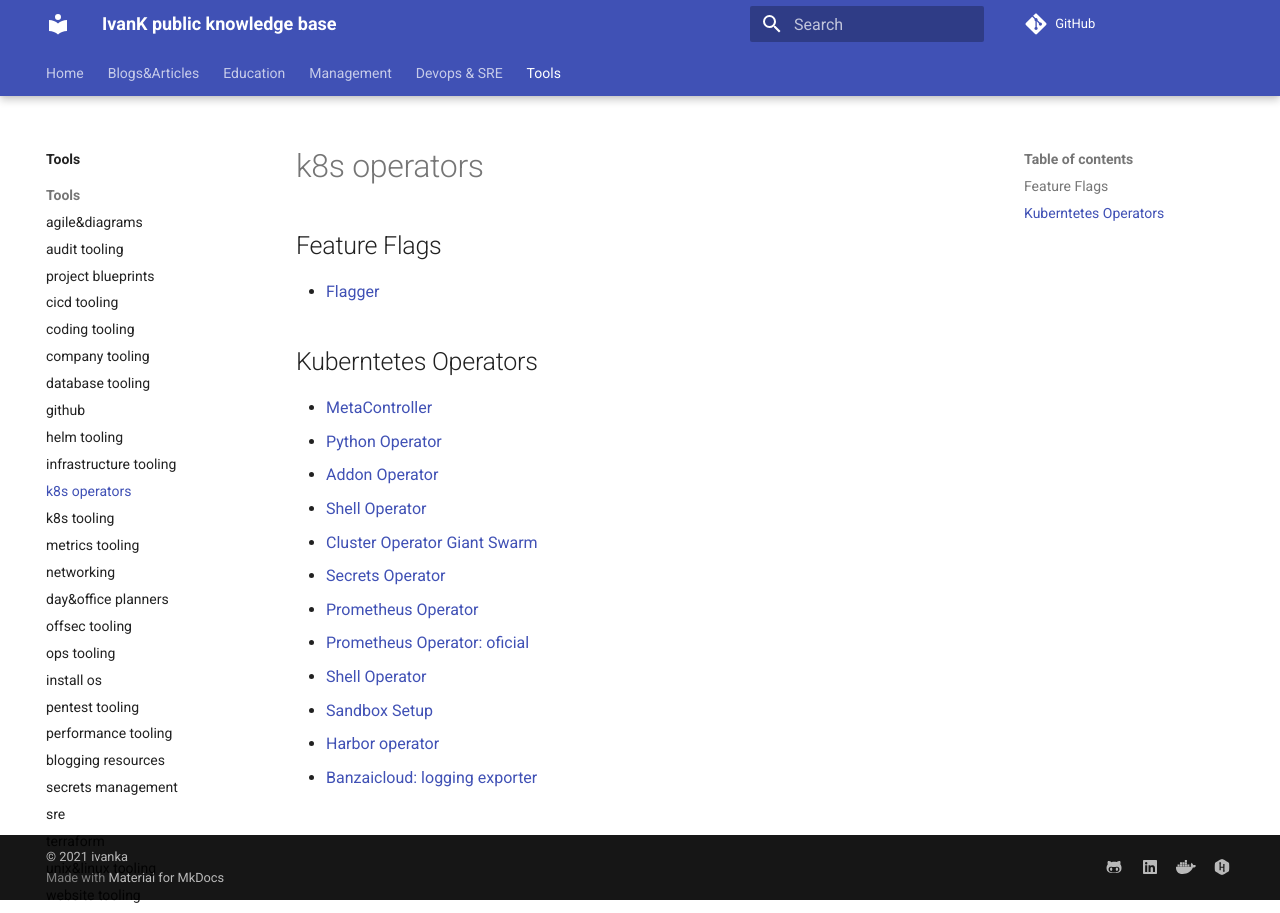
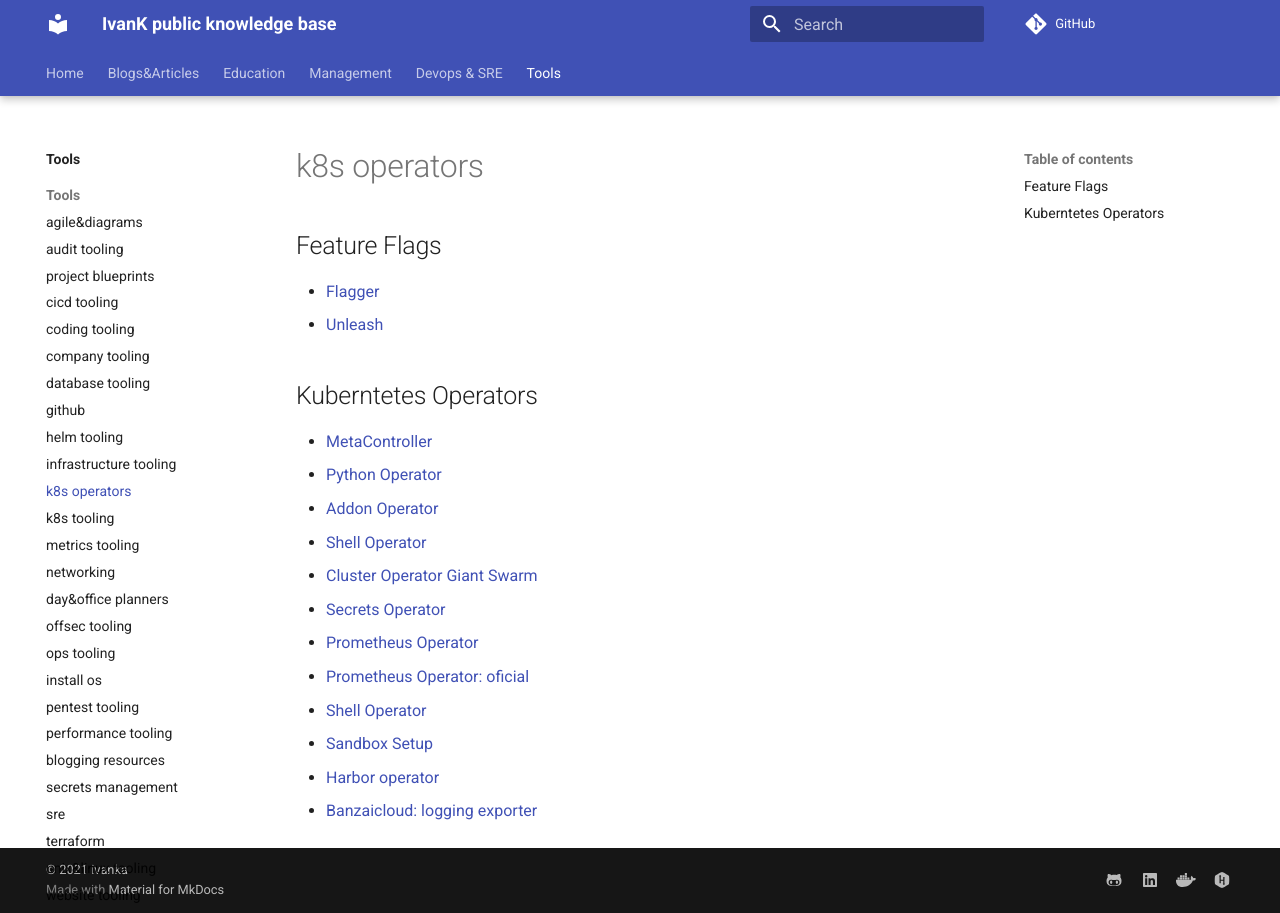
Before and after one commit to ivankatliarchuk/knowledge-base, an MkDocs documentation site: the page built from docs/tools/k8s-operators.md, in a window 1280 px wide. Built offline with MkDocs 1.6.1 and Material for MkDocs 9.7.7, drawn with Linux system fonts in a browser that asks for light colours; comment, search, counter and statistics services are not loaded.

Commit message:
docs: added extra feature flag service

```diff
--- a/docs/tools/k8s-operators.md
+++ b/docs/tools/k8s-operators.md
@@ -10,6 +10,7 @@
 ## Feature Flags
 
 - [Flagger](https://docs.flagger.app/install/flagger-install-on-kubernetes)
+- [Unleash](https://github.com/Unleash/unleash)
 
 ## Kuberntetes Operators
 
```
